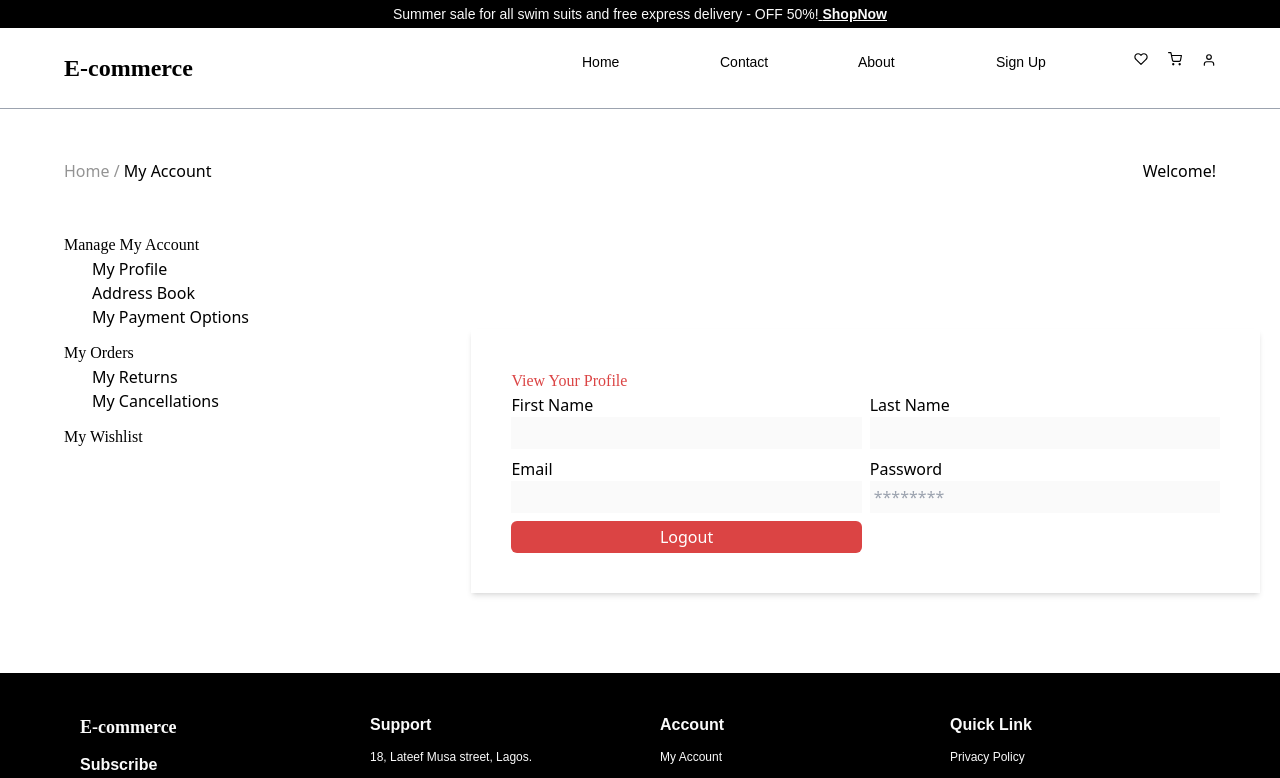
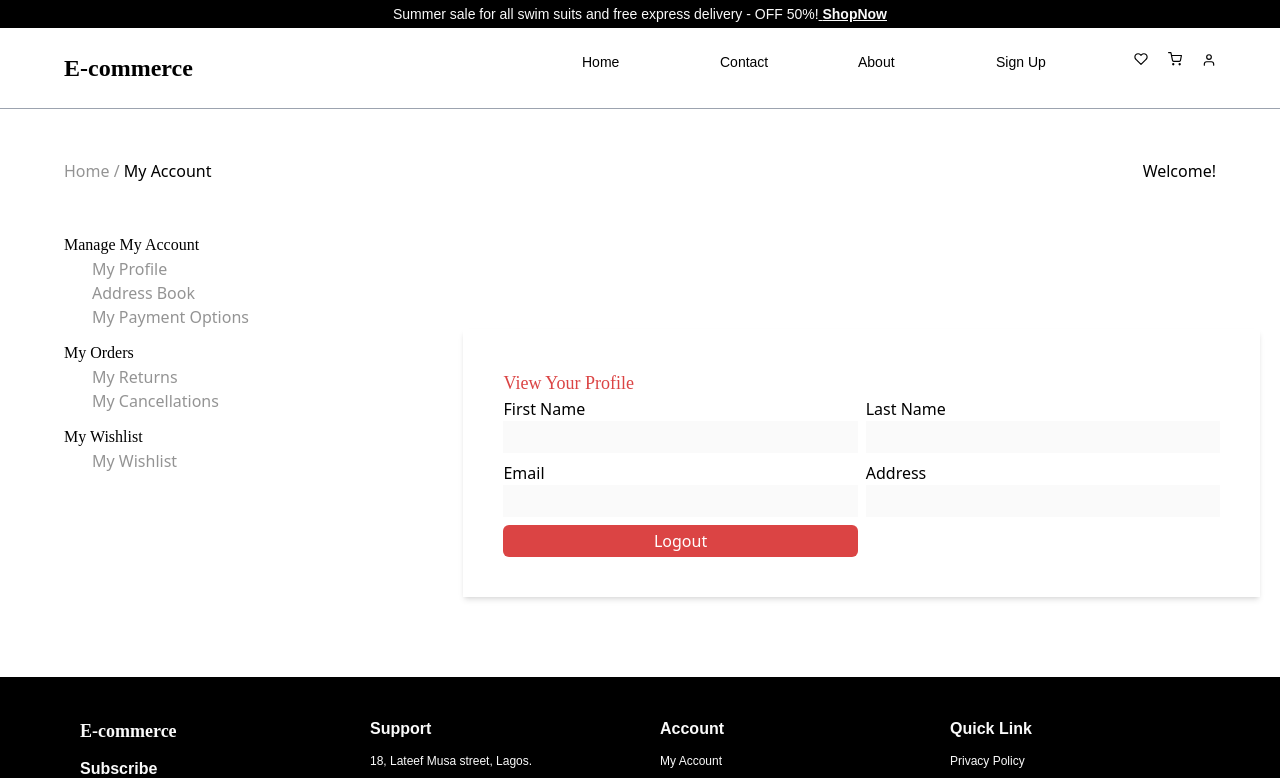
Before and after one commit to KingDez04/EcmrcWbst, a React (Vite) app: page /account in a window 1280 px wide. Shown: the top 778 px of the page. Built offline with nearby package versions, Linux system fonts and the light colour scheme; no server answers; sample sign-in values are in the browser's storage.

Commit message:
feat(account): integrate logout functionality with Context API and display profile information using mock API

```diff
--- a/src/components/Account/Account.jsx
+++ b/src/components/Account/Account.jsx
@@ -1,17 +1,18 @@
 import { useNavigate, Link } from "react-router-dom";
 import { useForm } from "react-hook-form";
-// import { useAuth } from "../Auths/Auth";
-import { useEffect } from "react";
+import { useAuth } from "../Auth/AuthContext";
+import { useEffect, useState } from "react";
 
 const Account = () => {
-  // const auth = useAuth();
+  const { logout } = useAuth();
   const navigate = useNavigate();
   const { register, setValue } = useForm();
+  const [userWelcome, setUserWelcome] = useState();
 
   useEffect(() => {
     const token = localStorage.getItem("token");
 
-    fetch("http://localhost:3000/api/profile", {
+    fetch("https://fakestoreapi.com/users/6", {
       method: "GET",
       headers: {
         "Content-Type": "application/json",
@@ -20,10 +21,16 @@ const Account = () => {
     })
       .then((response) => response.json())
       .then((data) => {
-        if (data.status === "success") {
-          setValue("fName", data.profile.firstName || "");
-          setValue("lName", data.profile.lastName || "");
-          setValue("email", data.profile.email || "");
+        if (data) {
+          setValue("fName", data.name.firstname || "");
+          setValue("lName", data.name.lastname || "");
+          setValue("email", data.email || "");
+          setValue(
+            "address",
+            `${data.address.number}, ${data.address.street}, ${data.address.city}` ||
+              ""
+          );
+          setUserWelcome(`${data.name.firstname} ${data.name.lastname}`);
         }
       })
       .catch((error) => {
@@ -32,9 +39,10 @@ const Account = () => {
   }, [setValue]);
 
   const handleLogout = () => {
-    // auth.logout();
-    navigate("/");
+    logout();
+    navigate("/login");
   };
+
   return (
     <>
       <div className="flex my-[50px] mx-16 justify-between">
@@ -42,43 +50,50 @@ const Account = () => {
           <span className="text-[#0000006c]">Home / </span>My Account
         </div>
         <div>
-          Welcome! <span className="text-[#DB4444]">{}</span>
+          Welcome! <span className="text-[#DB4444]">{userWelcome}</span>
         </div>
       </div>
       <div className="grid grid-flow-col ml-16 mr-5">
-        <div className="flex flex-col gap-3">
+        <div className="flex flex-col gap-3 text-[#0000006c]">
           <div>
-            <p className="font-headingsFont">Manage My Account</p>
+            <p className="font-headingsFont text-black">Manage My Account</p>
             <div className="flex flex-col pl-7">
               <Link to="/account" className="hover:text-[#DB4444]">
                 My Profile
               </Link>
-              <Link>Address Book</Link>
+              <Link className="hover:text-[#DB4444]">Address Book</Link>
               <Link to="/checkout" className="hover:text-[#DB4444]">
                 My Payment Options
               </Link>
             </div>
           </div>
           <div>
-            <p className="font-headingsFont">My Orders</p>
+            <p className="font-headingsFont text-black">My Orders</p>
             <div className="flex flex-col pl-7">
-              <Link>My Returns</Link>
-              <Link>My Cancellations</Link>
+              <Link className="hover:text-[#DB4444]">My Returns</Link>
+              <Link className="hover:text-[#DB4444]">My Cancellations</Link>
             </div>
           </div>
           <div>
-            <p className="font-headingsFont">My Wishlist</p>
+            <p className="font-headingsFont text-black">My Wishlist</p>
+            <div className="flex flex-col pl-7">
+              <Link to="/wishlist" className="hover:text-[#DB4444]">
+                My Wishlist
+              </Link>
+            </div>
           </div>
         </div>
         <div className="mt-24 p-10 shadow-md">
-          <p className="font-headingsFont text-[#DB4444]">View Your Profile</p>
+          <p className="font-headingsFont text-[#DB4444] text-lg">
+            View Your Profile
+          </p>
           <form noValidate className="grid grid-cols-2 gap-2">
             <div className="flex flex-col">
               <label htmlFor="fName">First Name</label>
               <input
                 type="text"
                 id="fName"
-                className="p-1"
+                className="p-1 px-2 text-[#0000006c]"
                 disabled
                 {...register("fName")}
               />
@@ -88,7 +103,7 @@ const Account = () => {
               <input
                 type="text"
                 id="lName"
-                className="p-1"
+                className="p-1 px-2 text-[#0000006c]"
                 disabled
                 {...register("lName")}
               />
@@ -98,20 +113,19 @@ const Account = () => {
               <input
                 type="email"
                 id="email"
-                className="p-1"
+                className="p-1 px-2 text-[#0000006c]"
                 disabled
                 {...register("email")}
               />
             </div>
             <div className="flex flex-col">
-              <label htmlFor="password">Password</label>
+              <label htmlFor="address">Address</label>
               <input
-                type="password"
-                id="password"
-                placeholder="********"
-                className="p-1"
+                type="text"
+                id="address"
+                className="p-1 px-2 text-[#0000006c]"
                 disabled
-                {...register("password")}
+                {...register("address")}
               />
             </div>
             <button
```
